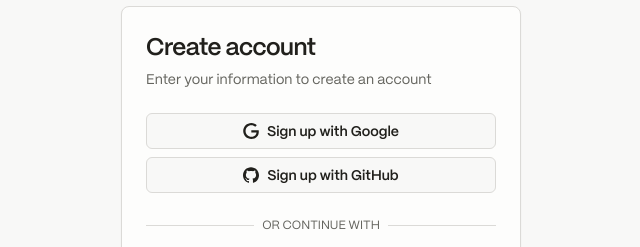
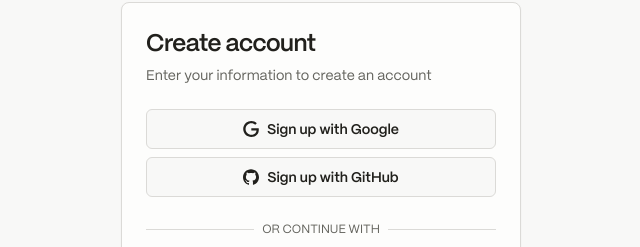
Before and after one commit to chadlydev/devlinks, a Next.js app: page /sign-up in a window 1280 px wide. Shown: the part 133-380 px from the top of the page, without its empty margins (319-959 px from the left). Built offline with nearby package versions, Linux system fonts and the light colour scheme.

Commit message:
Remove 'size' attribute from auth buttons

```diff
--- a/app/(auth)/login/page.tsx
+++ b/app/(auth)/login/page.tsx
@@ -1,11 +1,4 @@
-import {
-	Card,
-	CardContent,
-	CardDescription,
-	CardFooter,
-	CardHeader,
-	CardTitle
-} from '@/components/ui/card';
+import { Card, CardContent, CardDescription, CardFooter, CardHeader, CardTitle } from '@/components/ui/card';
 import LoginForm from '@/app/(auth)/login/login-form';
 import Link from 'next/link';
 import { ROUTE_SIGN_UP } from '@/lib/constants';
@@ -24,11 +17,11 @@ export default function LoginPage() {
 				</CardHeader>
 				<CardContent className='flex flex-col gap-6'>
 					<div className='grid gap-2'>
-						<Button variant='outline' type='button' size='sm' className='gap-2'>
+						<Button variant='outline' type='button' className='gap-2'>
 							<GoogleIcon size={16} />
 							Login with Google
 						</Button>
-						<Button variant='outline' type='button' size='sm' className='gap-2'>
+						<Button variant='outline' type='button' className='gap-2'>
 							<GithubIcon size={16} />
 							Login with GitHub
 						</Button>
--- a/app/(auth)/sign-up/page.tsx
+++ b/app/(auth)/sign-up/page.tsx
@@ -24,11 +24,11 @@ export default function SignUpPage() {
 				</CardHeader>
 				<CardContent className='flex flex-col gap-6'>
 					<div className='grid gap-2'>
-						<Button variant='outline' type='button' size='sm' className='gap-2'>
+						<Button variant='outline' type='button' className='gap-2'>
 							<GoogleIcon size={16} />
 							Sign up with Google
 						</Button>
-						<Button variant='outline' type='button' size='sm' className='gap-2'>
+						<Button variant='outline' type='button' className='gap-2'>
 							<GithubIcon size={16} />
 							Sign up with GitHub
 						</Button>
```
